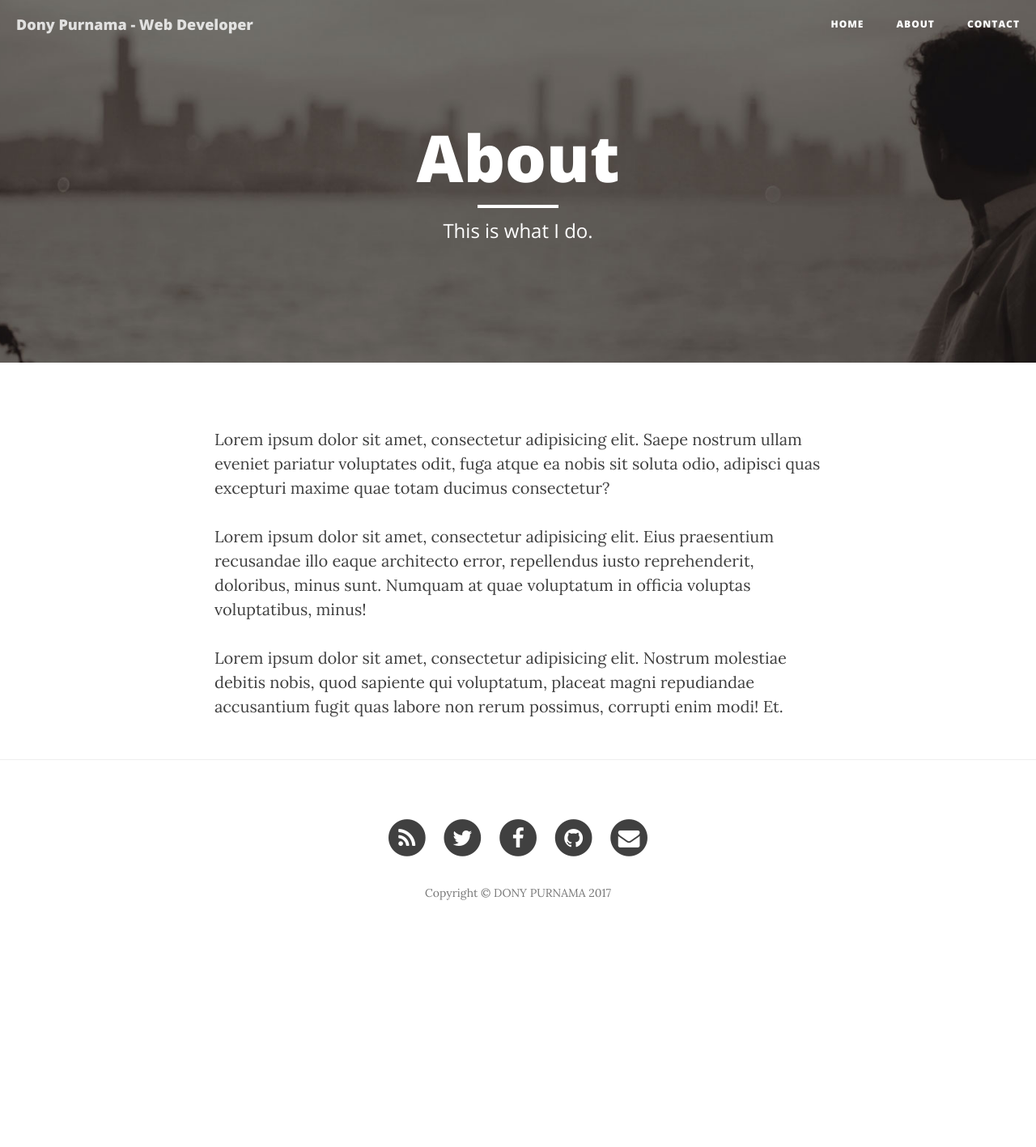
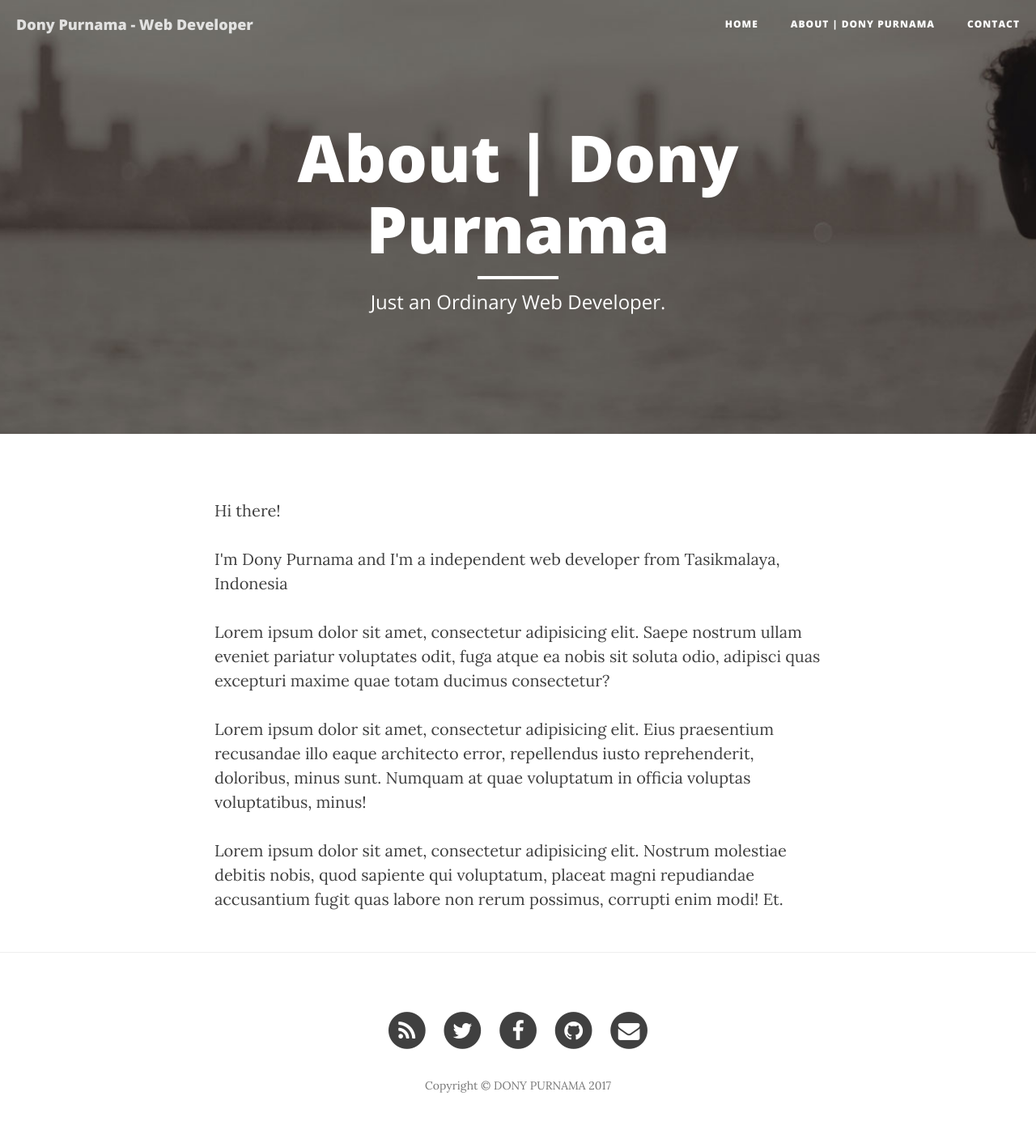
Before and after one commit to donypurnama/donypurnama.github.io, a Jekyll site: the page built from about.html, in a window 1280 px wide. Shown: the whole page at 81% size. Built offline with Jekyll 4.4.1, drawn with Linux system fonts in a browser that asks for light colours; nearby versions of some CDN libraries; before the commit the page ends 1179 px from its top, so only the background shows below that.

Commit message:
Create about.html

```diff
--- a/about.html
+++ b/about.html
@@ -1,9 +1,12 @@
 ---
 layout: page
-title: "About"
-description: "This is what I do."
+title: "About | Dony Purnama"
+description: "Just an Ordinary Web Developer."
 header-img: "img/about-bg.jpg"
 ---
+<p>Hi there!</p>
+
+<p>I'm Dony Purnama and I'm a independent web developer from Tasikmalaya, Indonesia</p>
 
 <p>Lorem ipsum dolor sit amet, consectetur adipisicing elit. Saepe nostrum ullam eveniet pariatur voluptates odit, fuga atque ea nobis sit soluta odio, adipisci quas excepturi maxime quae totam ducimus consectetur?</p>
 
```
